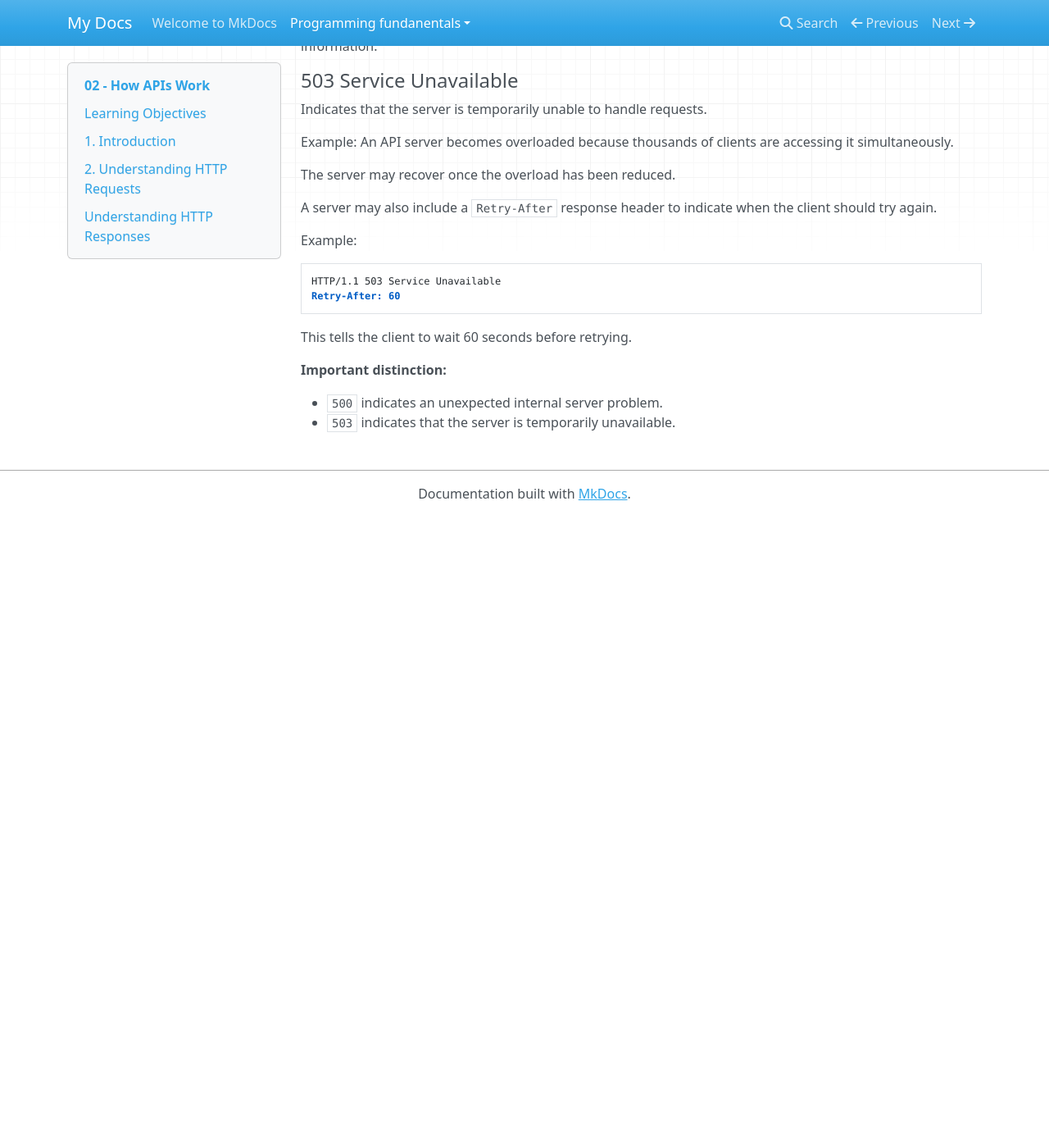
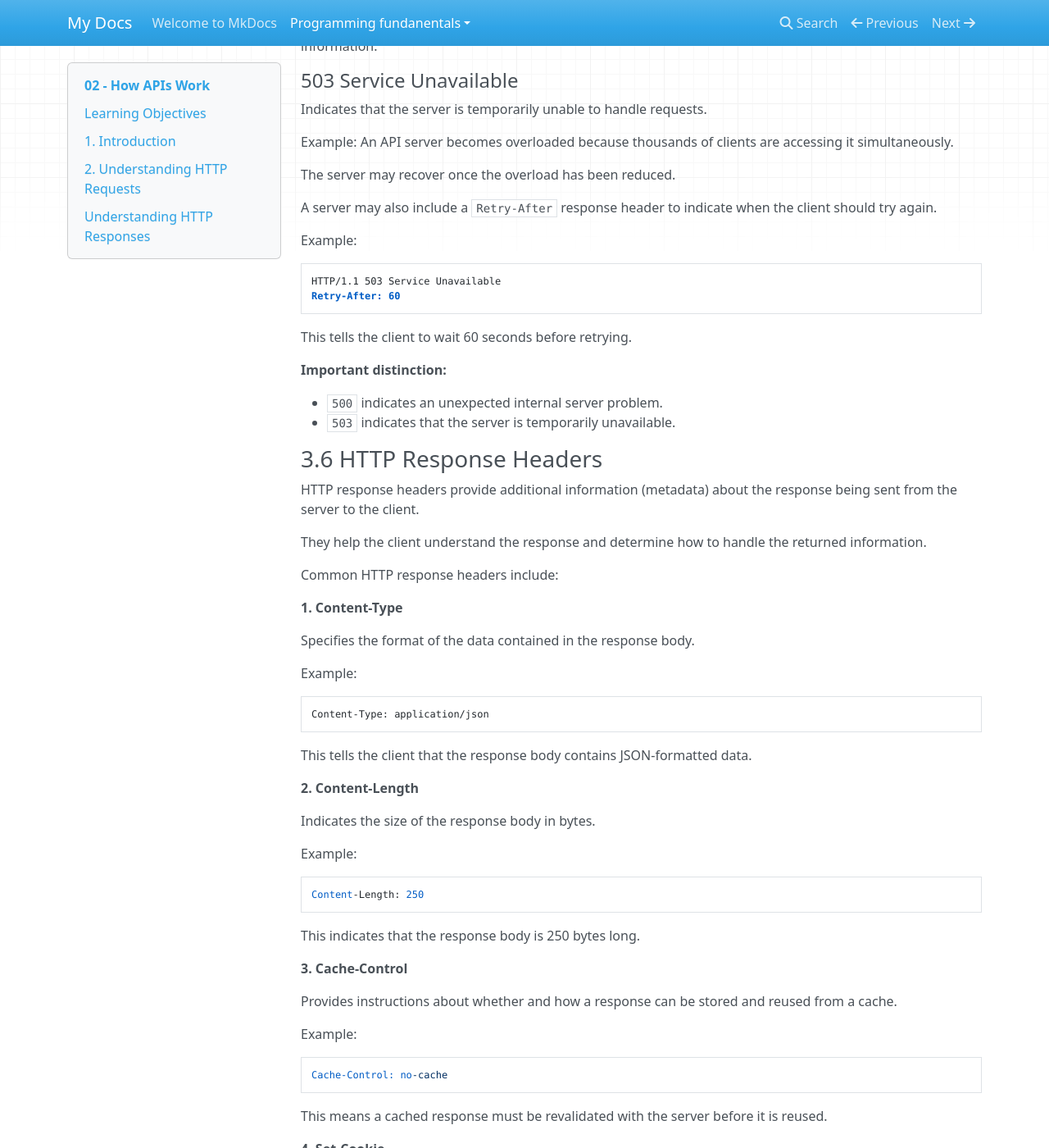
Before and after one commit to mahlatse-02/learning-wiki, an MkDocs documentation site: the page built from docs/programming-fundanentals/api-learning/02-how-apis-work.md, in a window 1280 px wide and 1400 px high, scrolled down 9377 px. Shown: the whole window at 82% size. Built offline with MkDocs 1.6.1, drawn with Linux system fonts in a browser that asks for light colours; nearby versions of some CDN libraries; before the commit the page ends 10007 px from its top, so only the background shows below that; some of the changed text lies outside the part shown.

Commit message:
HTTP Response Headers

```diff
--- a/docs/programming-fundanentals/api-learning/02-how-apis-work.md
+++ b/docs/programming-fundanentals/api-learning/02-how-apis-work.md
@@ -455,3 +455,56 @@ This tells the client to wait 60 seconds before retrying.
 
 - `500` indicates an unexpected internal server problem.
 - `503` indicates that the server is temporarily unavailable.
+
+### 3.6 HTTP Response Headers
+
+HTTP response headers provide additional information (metadata) about the response being sent from the server to the client.
+
+They help the client understand the response and determine how to handle the returned information.
+
+Common HTTP response headers include:
+
+**1. Content-Type**
+
+Specifies the format of the data contained in the response body.
+
+Example:
+
+    Content-Type: application/json
+
+This tells the client that the response body contains JSON-formatted data.
+
+**2. Content-Length**
+
+Indicates the size of the response body in bytes.
+
+Example:
+
+    Content-Length: 250
+
+This indicates that the response body is 250 bytes long.
+
+**3. Cache-Control**
+
+Provides instructions about whether and how a response can be stored and reused from a cache.
+
+Example:
+
+    Cache-Control: no-cache
+
+This means a cached response must be revalidated with the server before it is reused.
+
+**4. Set-Cookie**
+
+Instructs a browser to store a cookie, which can be sent back to the server in later requests.
+
+Example:
+
+    Set-Cookie: sessionId=abc123
+
+This instructs the browser to store a cookie named `sessionId`.
+
+**Important distinction: Accept vs Content-Type**
+
+- `Accept` is a request header that tells the server which response formats the client can accept.
+- `Content-Type` is a response header that specifies the format of the content being returned.
```
